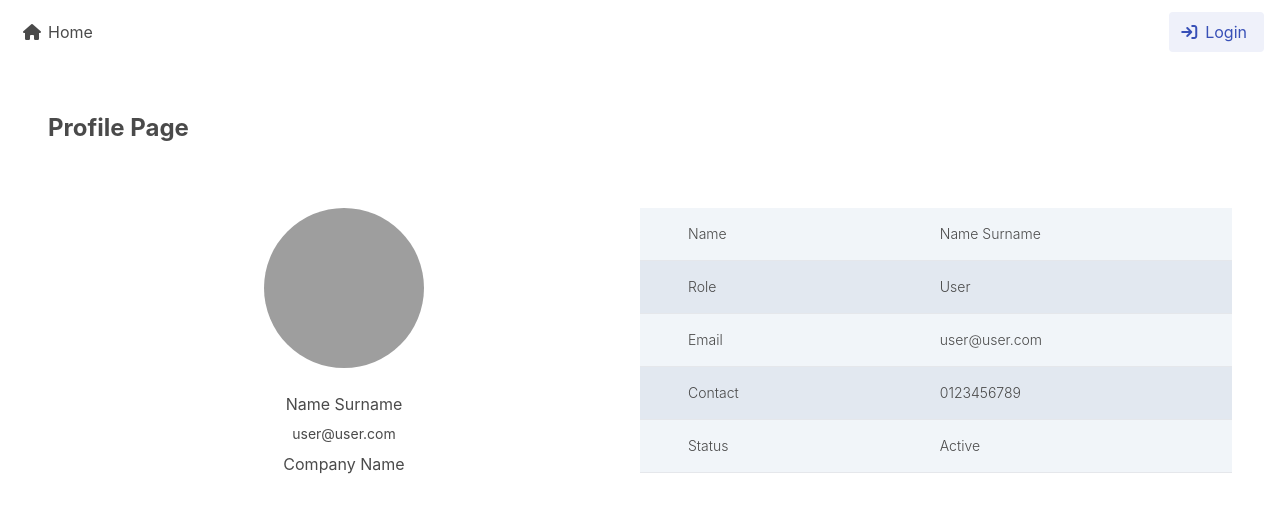
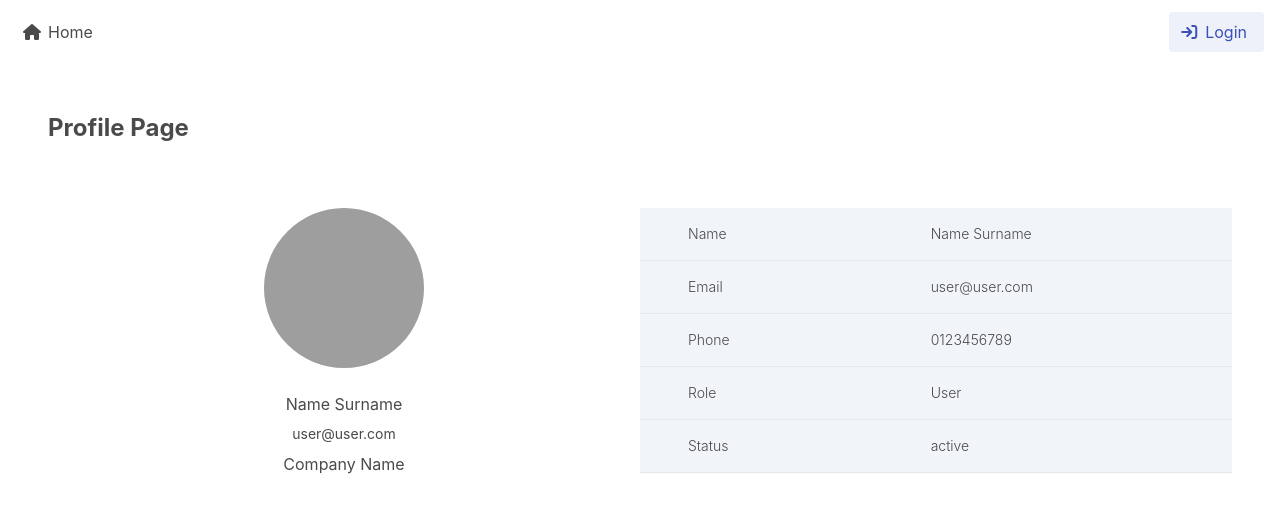
Before and after one commit to pawgog/graphql-job-dashboard, a React (Create React App) app in the folder client/: page /profile in a window 1280 px wide. Shown: the top 512 px of the page. Built offline with nearby package versions, Linux system fonts and the light colour scheme; grey boxes are pictures that could not be loaded.

Commit message:
Create user and spread on new component

```diff
--- /dev/null
+++ b/client/src/components/Login/ProfilPageDetails.js
@@ -0,0 +1,10 @@
+function ProfilePageDetails({label, user}) {
+  return (
+    <tr className="border-b bg-slate-100">
+      <td className="whitespace-nowrap px-6 py-4">{[...label][0].toUpperCase() + [...label].slice(1).join('')}</td>
+      <td className="whitespace-nowrap px-6 py-4">{user}</td>
+    </tr>
+  );
+}
+
+export default ProfilePageDetails;
--- a/client/src/components/Login/ProfilePage.js
+++ b/client/src/components/Login/ProfilePage.js
@@ -1,3 +1,13 @@
+import ProfilePageDetails from "./ProfilPageDetails";
+
+const userData = [{
+  name: "Name Surname",
+  email: "user@user.com",
+  phone: "0123456789",
+  role: "User",
+  status: "active"
+}]
+
 function ProfilePage() {
   return (
     <>
@@ -15,31 +25,7 @@ function ProfilePage() {
               <div className="overflow-hidden">
                 <table className="min-w-full text-left text-sm font-light">
                   <tbody>
-                    <tr
-                      className="border-b bg-slate-100">
-                      <td className="whitespace-nowrap px-6 py-4">Name</td>
-                      <td className="whitespace-nowrap px-6 py-4">Name Surname</td>
-                    </tr>
-                    <tr
-                      className="border-b bg-slate-200">
-                      <td className="whitespace-nowrap px-6 py-4">Role</td>
-                      <td className="whitespace-nowrap px-6 py-4">User</td>
-                    </tr>
-                    <tr
-                      className="border-b bg-slate-100">
-                      <td className="whitespace-nowrap px-6 py-4">Email</td>
-                      <td className="whitespace-nowrap px-6 py-4">user@user.com</td>
-                    </tr>
-                    <tr
-                      className="border-b bg-slate-200">
-                      <td className="whitespace-nowrap px-6 py-4">Contact</td>
-                      <td className="whitespace-nowrap px-6 py-4">0123456789</td>
-                    </tr>
-                    <tr
-                      className="border-b bg-slate-100">
-                      <td className="whitespace-nowrap px-6 py-4">Status</td>
-                      <td className="whitespace-nowrap px-6 py-4">Active</td>
-                    </tr>
+                    {userData.map((user) => Object.keys(user).map((key) => <ProfilePageDetails key={key} label={key} user={user[key]} />))}
                   </tbody>
                 </table>
               </div>
```
